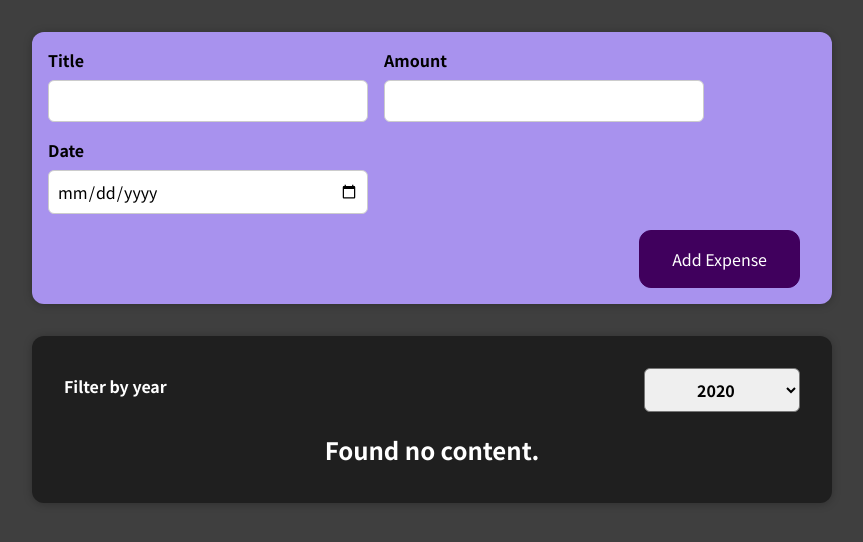
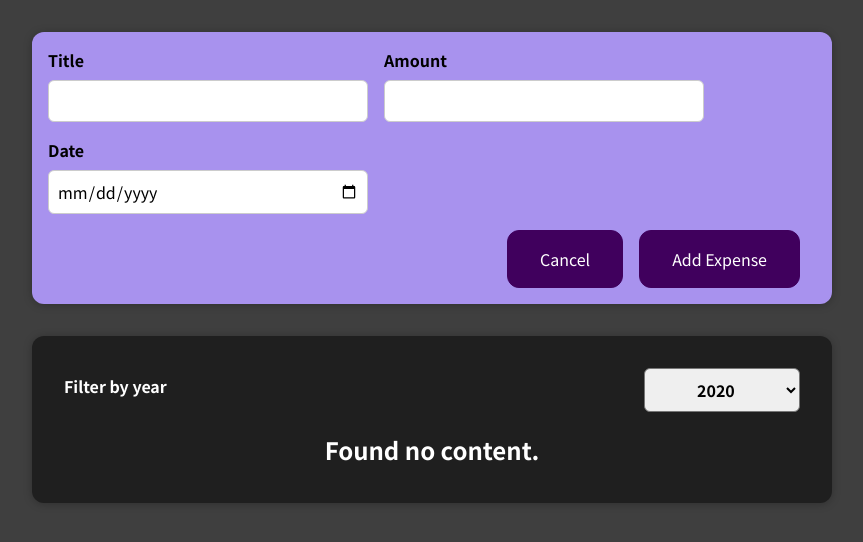
Before and after one commit to arielmalagutti/expenses-tracker, a React (Create React App) app: page / in a window 1280 px wide. Both pictures are taken after a click on the button "Add New Expense". Shown: the top 542 px of the page, without its empty margins (208-1071 px from the left). Built offline with nearby package versions, Linux system fonts and the light colour scheme.

Commit message:
feat: add cancel button to new expenses component

```diff
--- a/src/components/NewExpense/ExpenseForm.js
+++ b/src/components/NewExpense/ExpenseForm.js
@@ -25,7 +25,6 @@
       date: new Date(enteredDate),
     };
 
-    console.log(expenseData);
     props.onSaveExpenseData(expenseData);
     setEnteredTitle("");
     setEnteredAmount("");
@@ -65,6 +64,9 @@
         </div>
       </div>
       <div className="new-expense__actions">
+        <button type="button" onClick={props.onCancel}>
+          Cancel
+        </button>
         <button type="submit">Add Expense</button>
       </div>
     </form>
--- a/src/components/NewExpense/NewExpense.js
+++ b/src/components/NewExpense/NewExpense.js
@@ -9,14 +9,17 @@
   const startEditingHandler = () => {
     setIsEditing(true);
   };
+  const stopEditingHandler = () => {
+    setIsEditing(false);
+  };
 
   const saveExpenseDataHandler = (enteredExpenseData) => {
     const expenseData = {
       ...enteredExpenseData,
       id: Math.random().toString(),
     };
-    console.log(expenseData);
     props.onAddExpense(expenseData);
+    setIsEditing(false);
   };
 
   return (
@@ -24,7 +27,10 @@
       {!isEditing ? (
         <button onClick={startEditingHandler}>Add New Expense</button>
       ) : (
-        <ExpenseForm onSaveExpenseData={saveExpenseDataHandler} />
+        <ExpenseForm
+          onSaveExpenseData={saveExpenseDataHandler}
+          onCancel={stopEditingHandler}
+        />
       )}
     </div>
   );
```
